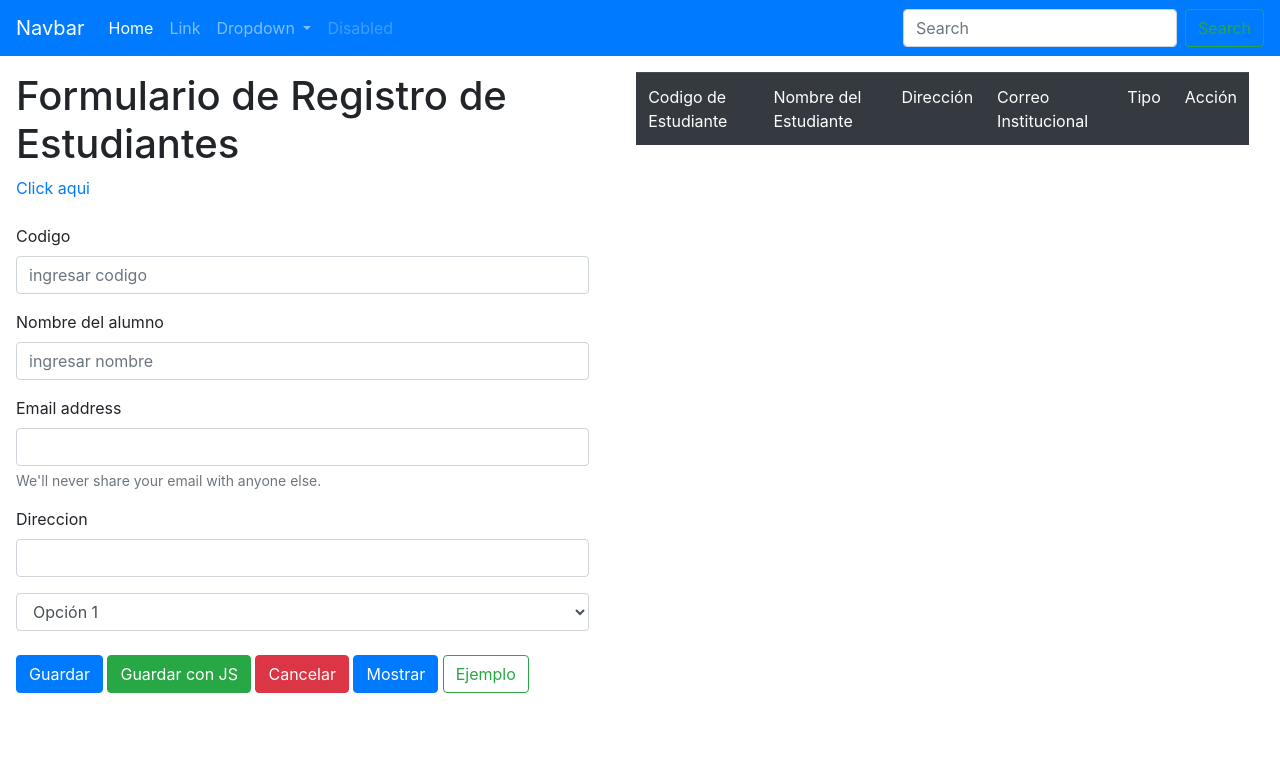
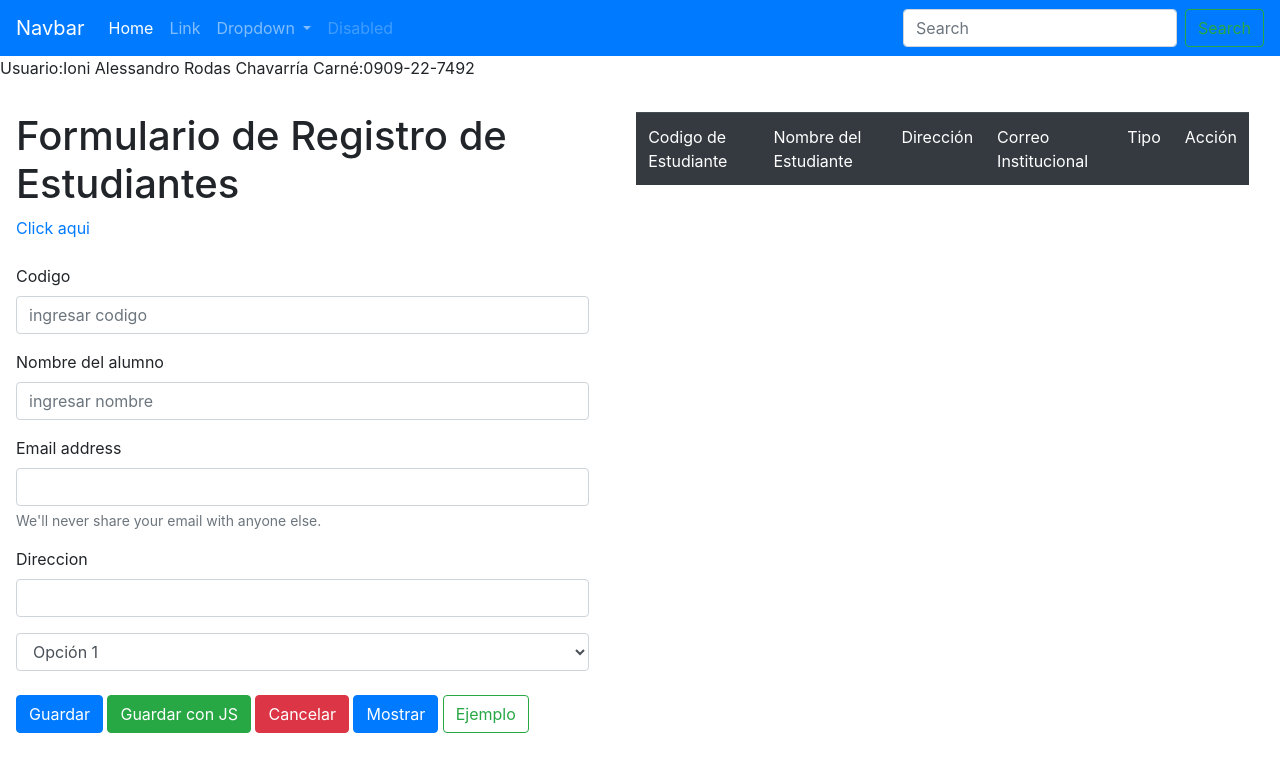
Before and after one commit to I0NI/FormularioWebAplicattion, a plain HTML site: page build/web/index.html in a window 1280 px wide. Drawn offline with nearby package versions, Linux system fonts and the light colour scheme; some packages are replaced by stand-ins of ours; a script that the page names is missing.

Commit message:
Segundo Commit: Implementacion de mi nombre y carné

```diff
--- a/build/web/index.html
+++ b/build/web/index.html
@@ -52,6 +52,9 @@ and open the template in the editor.
       </div>
     </nav>
 
+    <div class="mi-información">
+            <p>Usuario:Ioni Alessandro Rodas Chavarría Carné:0909-22-7492</p>
+        </div>
     <div class="d-flex justify-content-around">
         <div class="p-3 bd-highlight">
         <h1>Formulario de Registro de Estudiantes</h1>
```
Also changed, not shown: web/index.html (+3 -0 lines).
